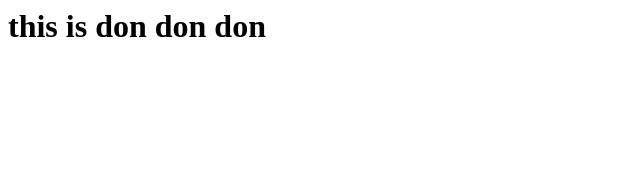
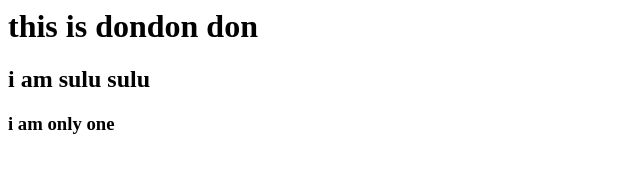
Before and after one commit to Bahulakaji/myhtml, a plain HTML site: page index.html in a window 1280 px wide. Shown: the whole page, without its empty margins (0-640 px from the left). Drawn offline with Linux system fonts and the light colour scheme.

Commit message:
new commit

```diff
--- a/index.html
+++ b/index.html
@@ -1 +1,3 @@
-<h1>this is don don don</h1>
+<h1>this is dondon don</h1>
+<h2>i am sulu sulu</h2>
+<h3>i am only one</h3>
```
